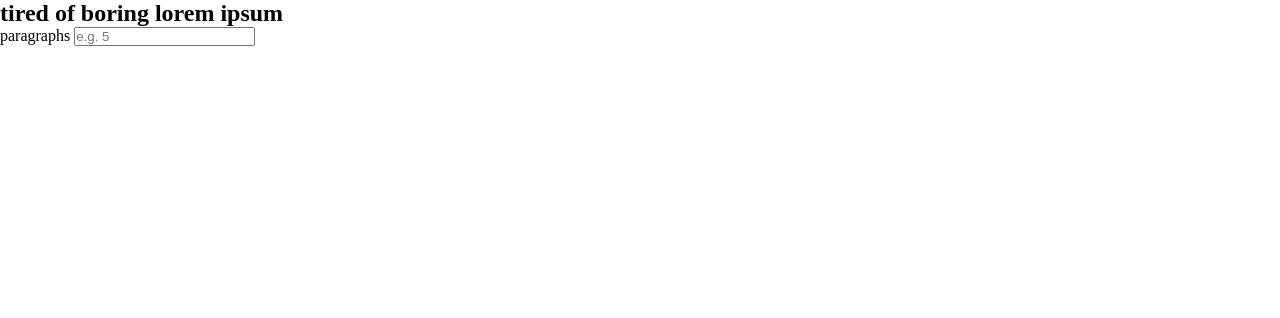
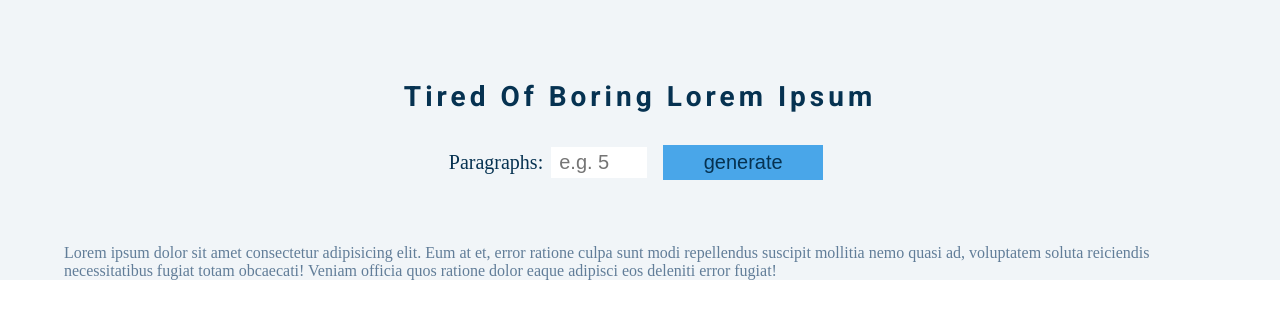
Before and after one commit to almamun2s/LoremIpsum, a plain HTML site: page index.html in a window 1280 px wide. Drawn offline with Linux system fonts and the light colour scheme.

Commit message:
design completed

```diff
--- a/css/style.css
+++ b/css/style.css
@@ -1,6 +1,70 @@
+@import url("https://fonts.googleapis.com/css?family=Open+Sans|Roboto:400,700&display=swap");
 /* Browser Reset CSS */
 *{
     margin: 0;
     padding: 0;
     box-sizing: border-box;
 }
+
+
+/* Lorem Text styles */
+.lt-container{
+    width: 90%;
+    max-width: 1200px;
+    margin: auto;
+}
+
+.lt-lorem{
+    background-color: #f1f5f8;
+    padding-top: 5rem;
+}
+.lt-lorem h2{
+    text-transform: capitalize;
+    color: #063251;
+    font-family: "Roboto", sans-serif;
+    text-align: center;
+    font-size: 1.75rem;
+    letter-spacing: 0.25rem;
+}
+
+.lt-form{
+    padding-top: 2rem;
+    padding-bottom: 4rem;
+    display: flex;
+    justify-content: center;
+    align-items: center;
+    text-transform: capitalize;
+}
+.lt-form label{
+    font-size: 1.25rem;
+    color: #063251;
+}
+.lt-form input{
+    padding: 0.25rem 0.5rem;
+    width: 6rem;
+    border: none;
+    outline: none;
+    margin: 0 0.5rem;
+    font-size: 1.25rem;
+}
+
+.lt-form .lt-btn{
+    background-color: #49a6e9;
+    color: #063251;
+    padding: 0.375rem 0.75rem;
+    width: 10rem;
+    cursor: pointer;
+    transition: all 0.3s ease;
+}
+.lt-form .lt-btn:hover{
+    color: #49a6e9;
+    background-color: #a5d5f8;
+    border-radius: 0.5rem;
+}
+
+
+/* lorem text */
+.lt-lorem-text{
+    /* font-size: 1rem; */
+    color: #617d98;
+}
--- a/index.html
+++ b/index.html
@@ -7,15 +7,16 @@
     <link rel="stylesheet" href="css/style.css">
 </head>
 <body>
-    <section class="lt-lorem-text">
+    <section class="lt-lorem">
         <div class="lt-container">
             <h2>tired of boring lorem ipsum</h2>
             <form class="lt-form">
-                <label for="para">paragraphs</label>
-                <input type="number" name="amount" id="amount" placeholder="e.g. 5">
+                <label for="para">paragraphs: </label>
+                <input type="number" name="amount" id="amount" placeholder="e.g. 5" autocomplete="off">
+                <input type="submit" value="generate" class="lt-btn">
             </form>
             <article class="lt-lorem-text">
-
+                Lorem ipsum dolor sit amet consectetur adipisicing elit. Eum at et, error ratione culpa sunt modi repellendus suscipit mollitia nemo quasi ad, voluptatem soluta reiciendis necessitatibus fugiat totam obcaecati! Veniam officia quos ratione dolor eaque adipisci eos deleniti error fugiat!
             </article>
         </div>
     </section>
```
